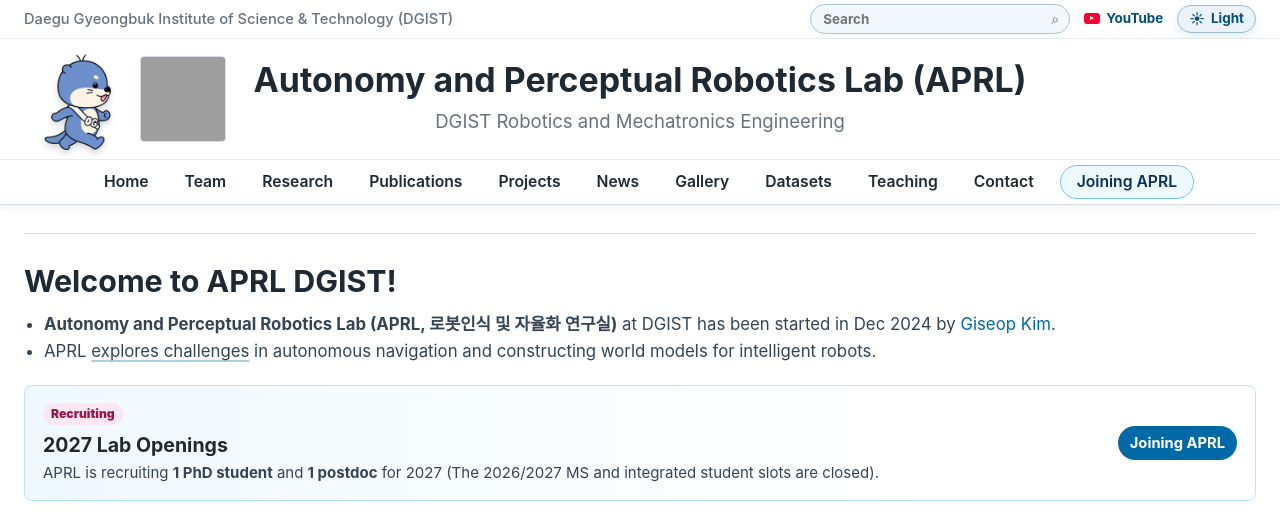
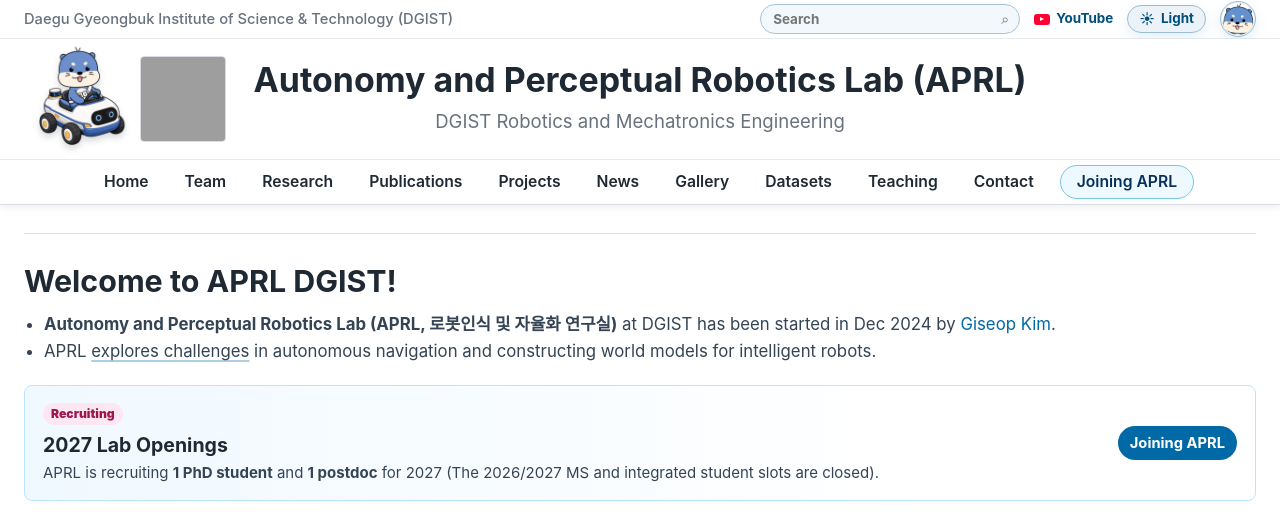
Before and after one commit to team-aprl/team-aprl.github.io, a Jekyll site: the page built from index.html, in a window 1280 px wide. Shown: the top 522 px of the page. Built offline with Jekyll 4.4.1, drawn with Linux system fonts in a browser that asks for light colours; grey boxes are pictures that could not be loaded.

Commit message:
Add selectable animated Dalgu header modes

```diff
--- a/_includes/header.html
+++ b/_includes/header.html
@@ -13,6 +13,11 @@
           <span class="theme-toggle-icon" aria-hidden="true">&#9728;</span>
           <span class="theme-toggle-text">Light</span>
         </button>
+        <button class="dalgu-mode-toggle" type="button" aria-label="Change Dalgu mode" title="Change Dalgu mode">
+          <span class="dalgu-mode-toggle-face" aria-hidden="true">
+            <img src="{{ '/assets/site/dalgu-front.png' | relative_url }}" alt="" />
+          </span>
+        </button>
       </div>
     </div>
   </div>
@@ -20,8 +25,8 @@
     <div class="header-dalgu-track" aria-hidden="true">
       <div class="header-dalgu">
         <picture>
-          <source srcset="{{ '/assets/site/dalgu-walk.webp' | relative_url }}" type="image/webp" />
-          <img src="{{ '/assets/site/dalgu-walk-fallback.png' | relative_url }}" alt="" />
+          <source class="header-dalgu-source" srcset="{{ '/assets/site/dalgu-walk.webp' | relative_url }}" type="image/webp" />
+          <img class="header-dalgu-image" src="{{ '/assets/site/dalgu-walk-fallback.png' | relative_url }}" alt="" />
         </picture>
       </div>
     </div>
--- a/_layouts/default.html
+++ b/_layouts/default.html
@@ -11,7 +11,7 @@
   </head>
   <body>
     {% include header.html %}
-    <script src="{{ '/header-dalgu-continuity.js?v=20260713' | relative_url }}"></script>
+    <script src="{{ '/header-dalgu-continuity.js?v=20260715-random-mode-face' | relative_url }}"></script>
     {{ content }}
     {% include footer.html %}
     {% for script in page.extra_scripts %}
--- a/header-dalgu-continuity.js
+++ b/header-dalgu-continuity.js
@@ -1,22 +1,117 @@
 (function () {
   var dalgu = document.querySelector(".header-dalgu");
+  var source = document.querySelector(".header-dalgu-source");
+  var image = document.querySelector(".header-dalgu-image");
+  var modeToggle = document.querySelector(".dalgu-mode-toggle");
 
-  if (!dalgu) {
+  if (!dalgu || !source || !image) {
     return;
   }
 
-  var storageKey = "aprl-dalgu-patrol-origin-v1";
+  var patrolStorageKey = "aprl-dalgu-patrol-origin-v1";
+  var modeStorageKey = "aprl-dalgu-mode-v1";
   var patrolDuration = 17000;
+  var modes = [
+    {
+      key: "walk",
+      label: "Walk",
+      animated: "/assets/site/dalgu-walk.webp",
+      fallback: "/assets/site/dalgu-walk-fallback.png"
+    },
+    {
+      key: "bubble",
+      label: "Bubble",
+      animated: "/assets/site/dalgu-car-bubble.webp",
+      fallback: "/assets/site/dalgu-car-bubble-fallback.png"
+    },
+    {
+      key: "rover",
+      label: "Rover",
+      animated: "/assets/site/dalgu-car-rover.webp",
+      fallback: "/assets/site/dalgu-car-rover-fallback.png"
+    },
+    {
+      key: "pod",
+      label: "Pod",
+      animated: "/assets/site/dalgu-car-pod.webp",
+      fallback: "/assets/site/dalgu-car-pod-fallback.png"
+    },
+    {
+      key: "platform",
+      label: "Platform",
+      animated: "/assets/site/dalgu-car-platform.webp",
+      fallback: "/assets/site/dalgu-car-platform-fallback.png"
+    }
+  ];
+  var modeIndex = Math.floor(Math.random() * modes.length);
   var now = Date.now();
   var origin = now;
 
   try {
-    var storedOrigin = Number(window.sessionStorage.getItem(storageKey));
+    var storedMode = window.sessionStorage.getItem(modeStorageKey);
+    var storedModeIndex = modes.findIndex(function (mode) {
+      return mode.key === storedMode;
+    });
+    var navigationEntry = window.performance &&
+      window.performance.getEntriesByType &&
+      window.performance.getEntriesByType("navigation")[0];
+    var isReload = navigationEntry && navigationEntry.type === "reload";
+
+    if (!isReload && storedModeIndex >= 0) {
+      modeIndex = storedModeIndex;
+    }
+
+    window.sessionStorage.setItem(modeStorageKey, modes[modeIndex].key);
+  } catch (error) {
+    // A random mode is still used when browser storage is unavailable.
+  }
+
+  function applyMode() {
+    var mode = modes[modeIndex];
+
+    source.srcset = mode.animated;
+    image.src = mode.fallback;
+    dalgu.dataset.dalguMode = mode.key;
+    dalgu.classList.toggle("is-vehicle-mode", mode.key !== "walk");
+
+    if (modeToggle) {
+      modeToggle.setAttribute(
+        "aria-label",
+        "Dalgu mode: " + mode.label + ". Switch to the next mode"
+      );
+      modeToggle.title =
+        "Dalgu: " + mode.label + " " + (modeIndex + 1) + "/" + modes.length;
+    }
+  }
+
+  if (modeToggle) {
+    modeToggle.addEventListener("click", function () {
+      modeIndex = (modeIndex + 1) % modes.length;
+
+      try {
+        window.sessionStorage.setItem(modeStorageKey, modes[modeIndex].key);
+      } catch (error) {
+        // The mode still changes for this page when storage is unavailable.
+      }
+
+      applyMode();
+    });
+  }
+
+  modes.slice(1).forEach(function (mode) {
+    var preload = new Image();
+    preload.src = mode.animated;
+  });
+
+  applyMode();
+
+  try {
+    var storedOrigin = Number(window.sessionStorage.getItem(patrolStorageKey));
 
     if (Number.isFinite(storedOrigin) && storedOrigin > 0 && storedOrigin <= now) {
       origin = storedOrigin;
     } else {
-      window.sessionStorage.setItem(storageKey, String(origin));
+      window.sessionStorage.setItem(patrolStorageKey, String(origin));
     }
   } catch (error) {
     origin = now;
--- a/styles.css
+++ b/styles.css
@@ -518,13 +518,19 @@
 }
 
 .header-dalgu {
+  --dalgu-size: 108px;
   position: absolute;
   bottom: 4px;
   left: 24px;
-  width: 108px;
-  height: 108px;
+  width: var(--dalgu-size);
+  height: var(--dalgu-size);
   filter: drop-shadow(0 4px 3px rgba(15, 23, 42, 0.16));
   animation: header-dalgu-patrol 17s linear infinite;
+}
+
+.header-dalgu.is-vehicle-mode {
+  --dalgu-size: 120px;
+  bottom: 0;
 }
 
 .header-dalgu picture {
@@ -542,6 +548,10 @@
   object-fit: contain;
 }
 
+.header-dalgu[data-dalgu-mode="bubble"] img {
+  transform: scaleX(-1);
+}
+
 @keyframes header-dalgu-patrol {
   0% {
     left: 24px;
@@ -549,12 +559,12 @@
   }
 
   48% {
-    left: calc(100% - 132px);
+    left: calc(100% - var(--dalgu-size) - 24px);
     transform: scaleX(1);
   }
 
   50% {
-    left: calc(100% - 132px);
+    left: calc(100% - var(--dalgu-size) - 24px);
     transform: scaleX(-1);
   }
 
@@ -711,6 +721,8 @@
 .primary-nav a:focus-visible,
 .header-youtube-link:hover,
 .header-youtube-link:focus-visible,
+.dalgu-mode-toggle:hover,
+.dalgu-mode-toggle:focus-visible,
 .theme-toggle:hover,
 .theme-toggle:focus-visible {
   color: var(--header-accent);
@@ -756,6 +768,7 @@
   border-left: 4px solid #fff;
 }
 
+.dalgu-mode-toggle,
 .theme-toggle {
   align-self: center;
   display: inline-flex;
@@ -777,15 +790,55 @@
   box-shadow: 0 5px 14px rgba(0, 105, 166, 0.1);
 }
 
+.dalgu-mode-toggle::after,
 .theme-toggle::after {
   display: none;
 }
 
+.dalgu-mode-toggle:hover,
+.dalgu-mode-toggle:focus-visible,
 .theme-toggle:hover,
 .theme-toggle:focus-visible {
   background: color-mix(in srgb, var(--link) 14%, var(--panel));
   box-shadow: 0 8px 20px rgba(0, 105, 166, 0.16);
   outline: none;
+}
+
+.dalgu-mode-toggle {
+  position: relative;
+  width: 36px;
+  min-width: 36px;
+  height: 36px;
+  min-height: 36px;
+  padding: 0;
+  overflow: hidden;
+  border-radius: 50%;
+}
+
+.dalgu-mode-toggle-face {
+  position: relative;
+  display: block;
+  width: 32px;
+  height: 32px;
+  overflow: hidden;
+  border-radius: 50%;
+  background: #dcecff;
+}
+
+.dalgu-mode-toggle-face img {
+  position: absolute;
+  top: -3px;
+  left: 35%;
+  width: 60px;
+  max-width: none;
+  height: auto;
+  border: 0;
+  transform: translateX(-50%);
+  transition: transform 160ms ease;
+}
+
+.dalgu-mode-toggle:active .dalgu-mode-toggle-face img {
+  transform: translateX(-50%) scale(0.92);
 }
 
 .theme-toggle-icon {
@@ -4064,7 +4117,8 @@
 }
 
 @media (max-width: 900px) {
-  .header-dalgu-track {
+  .header-dalgu-track,
+  .dalgu-mode-toggle {
     display: none;
   }
 
```
Also changed, not shown: assets/site/dalgu-car-bubble-fallback.png (added), assets/site/dalgu-car-bubble.webp (added), assets/site/dalgu-car-platform-fallback.png (added), assets/site/dalgu-car-platform.webp (added), assets/site/dalgu-car-pod-fallback.png (added), assets/site/dalgu-car-pod.webp (added), assets/site/dalgu-car-rover-fallback.png (added), assets/site/dalgu-car-rover.webp (added), assets/site/dalgu-front.png (added).
